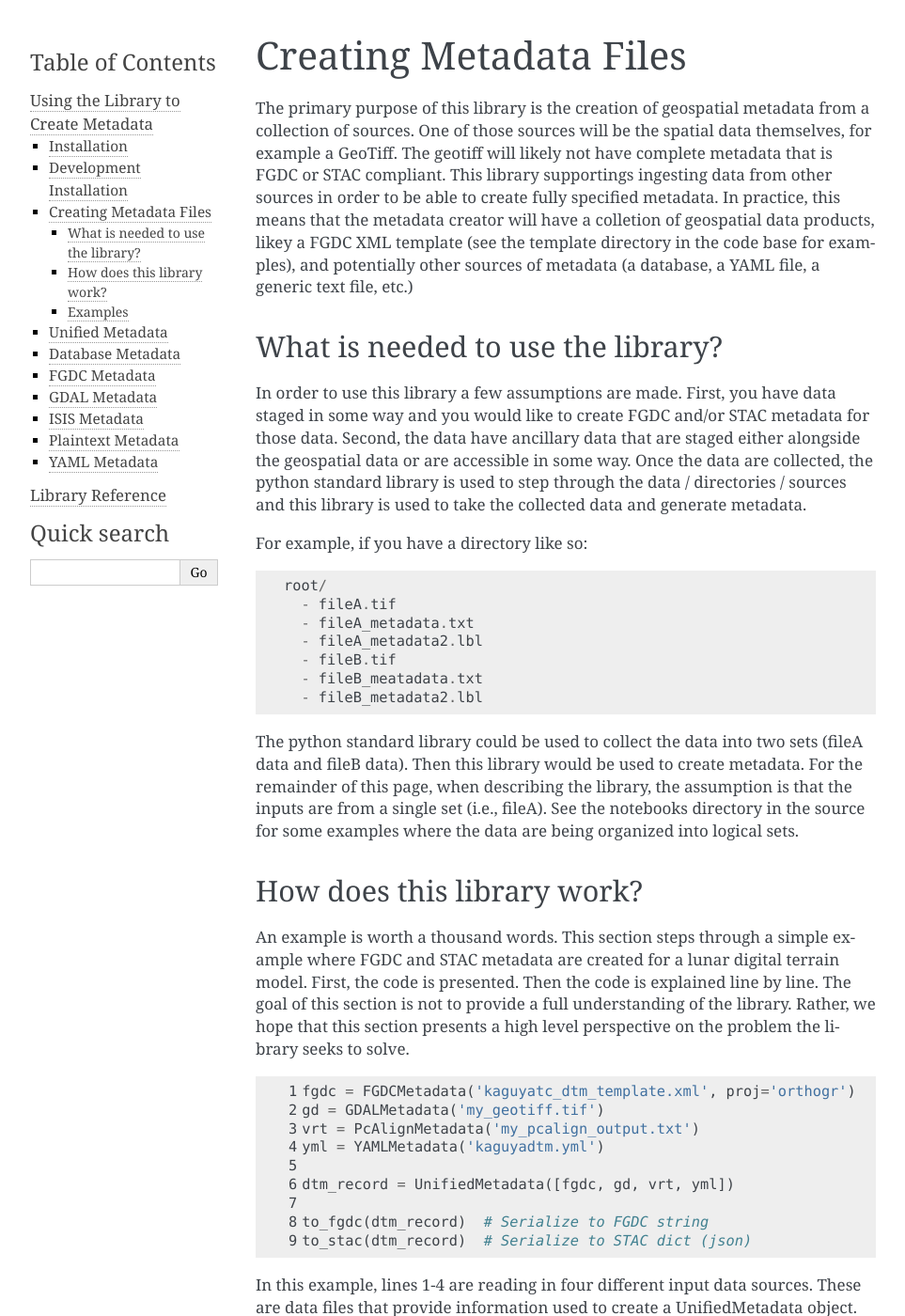
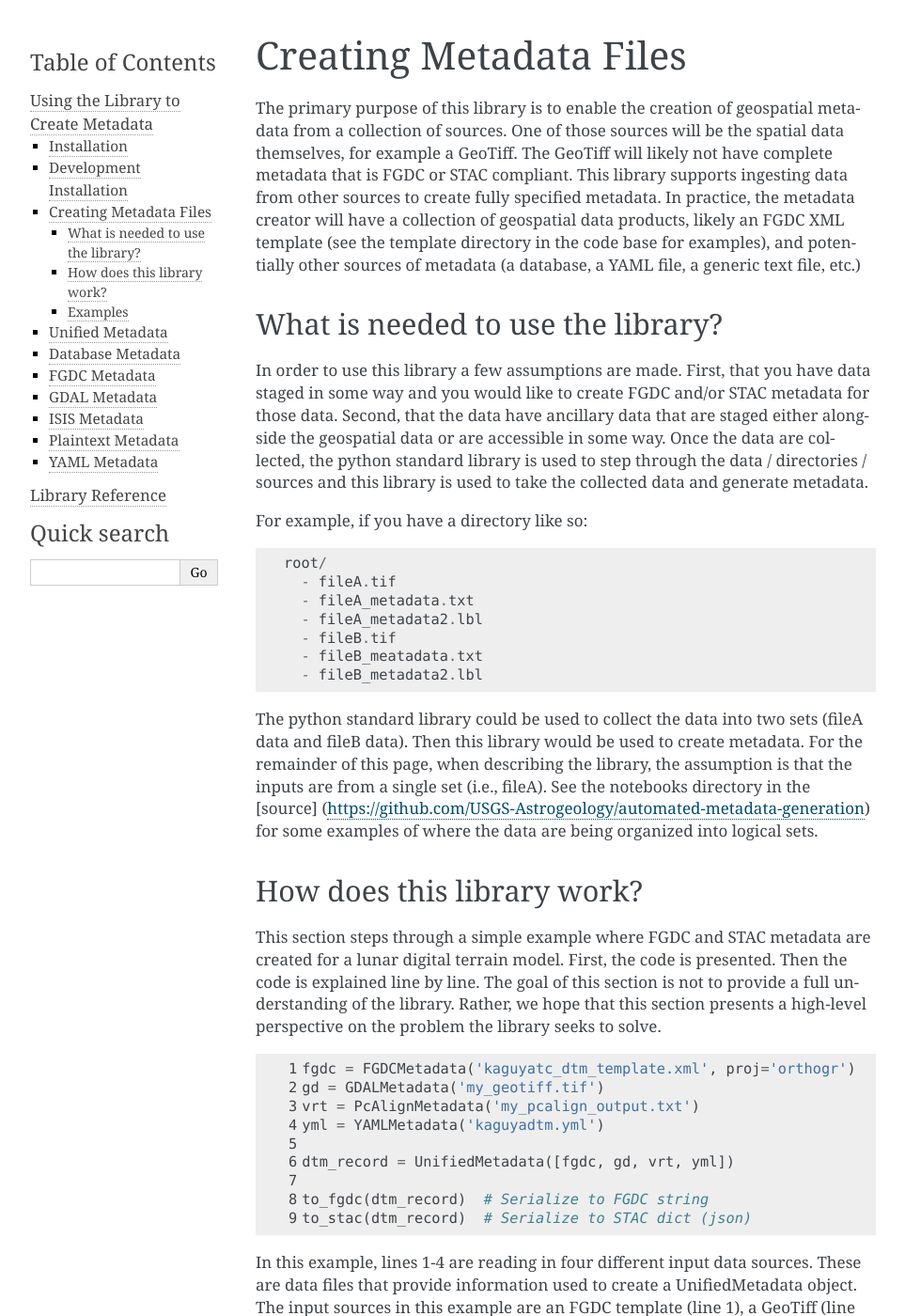
Before and after one commit to mahunter14/automated-metadata-generation, a Sphinx documentation site: the page built from docs/source/making_metadata/creating_metadata.rst, in a window 1280 px wide and 1400 px high. Shown: the whole window at 94% size, without its empty margins (148-1111 px from the left). Built offline with Sphinx 7.4.7, drawn with Linux system fonts in a browser that asks for light colours; some of the changed text lies outside the part shown.

Commit message:
Update creating_metadata.rst

```diff
--- a/docs/source/making_metadata/creating_metadata.rst
+++ b/docs/source/making_metadata/creating_metadata.rst
@@ -2,11 +2,11 @@
 Creating Metadata Files
 #######################
 
-The primary purpose of this library is the creation of geospatial metadata from a collection of sources. One of those sources will be the spatial data themselves, for example a GeoTiff. The geotiff will likely not have complete metadata that is FGDC or STAC compliant. This library supportings ingesting data from other sources in order to be able to create fully specified metadata. In practice, this means that the metadata creator will have a colletion of geospatial data products, likey a FGDC XML template (see the template directory in the code base for examples), and potentially other sources of metadata (a database, a YAML file, a generic text file, etc.)
+The primary purpose of this library is to enable the creation of geospatial metadata from a collection of sources. One of those sources will be the spatial data themselves, for example a GeoTiff. The GeoTiff will likely not have complete metadata that is FGDC or STAC compliant. This library supports ingesting data from other sources to create fully specified metadata. In practice, the metadata creator will have a collection of geospatial data products, likely an FGDC XML template (see the template directory in the code base for examples), and potentially other sources of metadata (a database, a YAML file, a generic text file, etc.)
 
 What is needed to use the library?
 ==================================
-In order to use this library a few assumptions are made. First, you have data staged in some way and you would like to create FGDC and/or STAC metadata for those data. Second, the data have ancillary data that are staged either alongside the geospatial data or are accessible in some way. Once the data are collected, the python standard library is used to step through the data / directories / sources and this library is used to take the collected data and generate metadata.
+In order to use this library a few assumptions are made. First, that you have data staged in some way and you would like to create FGDC and/or STAC metadata for those data. Second, that the data have ancillary data that are staged either alongside the geospatial data or are accessible in some way. Once the data are collected, the python standard library is used to step through the data / directories / sources and this library is used to take the collected data and generate metadata.
 
 For example, if you have a directory like so:
 
@@ -20,11 +20,11 @@
     - fileB_meatadata.txt
     - fileB_metadata2.lbl
 
-The python standard library could be used to collect the data into two sets (fileA data and fileB data). Then this library would be used to create metadata. For the remainder of this page, when describing the library, the assumption is that the inputs are from a single set (i.e., fileA). See the notebooks directory in the source for some examples where the data are being organized into logical sets.
+The python standard library could be used to collect the data into two sets (fileA data and fileB data). Then this library would be used to create metadata. For the remainder of this page, when describing the library, the assumption is that the inputs are from a single set (i.e., fileA). See the notebooks directory in the [source] (https://github.com/USGS-Astrogeology/automated-metadata-generation) for some examples of where the data are being organized into logical sets.
 
 How does this library work?
 ===========================
-An example is worth a thousand words. This section steps through a simple example where FGDC and STAC metadata are created for a lunar digital terrain model. First, the code is presented. Then the code is explained line by line. The goal of this section is not to provide a full understanding of the library. Rather, we hope that this section presents a high level perspective on the problem the library seeks to solve.
+This section steps through a simple example where FGDC and STAC metadata are created for a lunar digital terrain model. First, the code is presented. Then the code is explained line by line. The goal of this section is not to provide a full understanding of the library. Rather, we hope that this section presents a high-level perspective on the problem the library seeks to solve.
 
 .. code-block:: python
     :linenos:
@@ -44,20 +44,20 @@
 a plain text file that has been generated by the NASA Ames Stereo pipeline(line 3), and a YAML (line 4) file. These four different data sets provide information needed to create both FGDC and STAC metadata.
 
 .. warning::
-    If one were to run the example above, they would immediately see that geometry information, that comes from a database is missing. The database connection is being omitted for simplicity. Additionally, the above example may have key collisions. These are described below.
+    If one were to run the example above, they would immediately see that geometry information, which comes from a database, is missing. The database connection is being omitted for simplicity. Additionally, the above example may have key collisions. These are described below.
 
-In line 1 also includes a `proj='orthogr'` keyword argument. This is simply indicating that the projection information has not been explicitly specified in the fgdc template. Instead, that information will be dynamically populated using metadata from other sources. The projection type (e.g., orthographic or equirectangular) has to be specified though.
+Line 1 also includes a `proj='orthogr'` keyword argument. This argument is indicating that the projection information has not been explicitly specified in the FGDC template. Instead, that information will be dynamically populated using metadata from other sources. The projection type (e.g., orthographic or equirectangular) must be specified though.
 
-In line 5, a UnifiedMetadata object is created from the inputs. This is a data container that provides access to the homogenized information in all of the inputs. What does that mean?
+In line 6, a UnifiedMetadata object is created from the inputs. This object is a data container that provides access to the homogenized information in all of the inputs.
 
 .. note::
 
-  The GeoTiff that is being provided exposes a bounding box via very specific syntax. In fact, the bounding box could be accessed as `data.bounding_box` or `data.bbox` or it could be derived from a geometry such as `data.footprint.bbox`. These are a collection of different access methods for the same information. Each of the data containers on lines 1-4 exposes the data using a unified set of keys. See :ref:`supported_properties` for the current listing of keys.
+  The GeoTiff that is being provided exposes a bounding box via very specific syntax. In fact, the bounding box could be accessed as `data.bounding_box` or `data.bbox` or it could be derived from a geometry such as `data.footprint.bbox`. These examples are different access methods for the same information. Each of the data containers on lines 1-4 exposes the data using a unified set of keys. See :ref:`supported_properties` for the current listing of keys.
 
 The UnifiedMetadata object is then an accessor to all of the data in the library. `UnifiedMetadata.bbox` will look through all of the homogenized data source to find a `bbox` that is used to generate a metadata file.
 
-Finally, lines 8 and 9 serialize the UnifiedMetadata object to a string or dict (respectively) using one of the available data formatters.
+Finally, lines 8 and 9 serialize the UnifiedMetadata object to a string or dictionary (respectively) using one of the available data formatters.
 
 Examples
 ========
-Examples are worth a thousand words. The library ships with a number of Jupyter notebooks that have been used to create and validate FGDC and STAC metadata.
+Examples are worth a thousand words. The library ships with a number of [Jupyter notebooks] (https://github.com/USGS-Astrogeology/automated-metadata-generation/tree/master/notebooks) that have been used to create and validate FGDC and STAC metadata.
```
